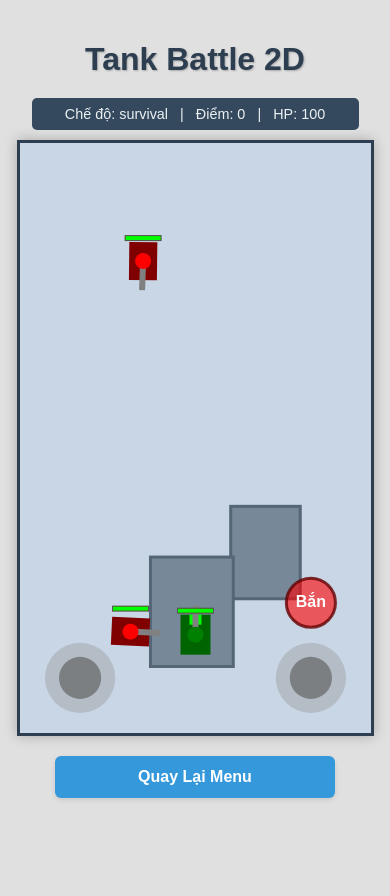
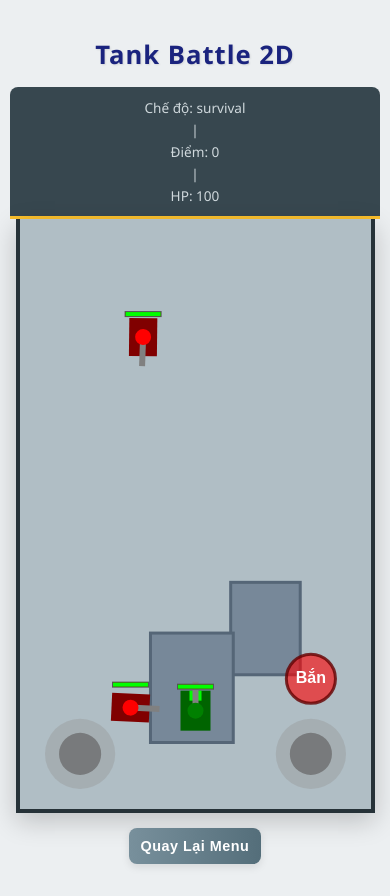
Before and after one commit to nhut0902-pr/Game-tank, a plain HTML site: page index.html in a window 390 px wide. Both pictures are taken after a click on the button "🔥 Sinh Tồn". Before the commit the page ends 864 px from the top, so only its background shows below. Drawn offline with Linux system fonts and the light colour scheme.

Commit message:
Update style.css

```diff
--- a/style.css
+++ b/style.css
@@ -1,14 +1,15 @@
 body {
-    font-family: Arial, sans-serif;
+    font-family: 'Segoe UI', Tahoma, Geneva, Verdana, sans-serif; /* Font hiện đại hơn */
     display: flex;
-    justify-content: center; /* Căn giữa main-container */
-    align-items: flex-start; /* Căn main-container lên trên */
-    min-height: 100vh; /* Đảm bảo body chiếm toàn bộ chiều cao */
-    background-color: #e0e0e0; /* Màu nền nhẹ nhàng hơn */
+    justify-content: center;
+    align-items: flex-start;
+    min-height: 100vh;
+    background-color: #ECEFF1; /* Light Blue Grey */
     margin: 0;
-    padding-top: 20px;
-    overflow-y: auto; /* Cho phép cuộn nếu nội dung dài */
-    color: #333;
+    padding: 20px 10px; /* Padding chung */
+    overflow-y: auto;
+    color: #37474F; /* Darker Blue Grey for text */
+    box-sizing: border-box;
 }
 
 .main-container {
@@ -16,116 +17,184 @@ body {
     flex-direction: column;
     align-items: center;
     width: 100%;
-    max-width: 900px; /* Giới hạn chiều rộng tối đa */
-    padding: 0 10px; /* Padding hai bên */
-    box-sizing: border-box;
+    max-width: 850px; /* Hơi rộng hơn một chút */
 }
 
-
 h1 {
-    color: #2c3e50; /* Màu đậm hơn */
-    margin-bottom: 20px;
-    font-size: 2em;
-    text-shadow: 1px 1px 2px #aaa;
+    color: #1A237E; /* Indigo Dark */
+    margin-bottom: 25px;
+    font-size: 2.2em;
+    font-weight: 700;
+    text-shadow: 1px 1px 2px rgba(0,0,0,0.1);
+    letter-spacing: 1px;
 }
 
 #menuScreen, #gameOverScreen {
-    background-color: #f9f9f9;
-    padding: 25px;
-    border-radius: 10px;
-    box-shadow: 0 4px 15px rgba(0,0,0,0.15);
+    background-color: #FFFFFF; /* White */
+    padding: 20px 30px;
+    border-radius: 12px;
+    box-shadow: 0 5px 20px rgba(0, 0, 0, 0.12);
     text-align: center;
     width: 100%;
-    max-width: 450px; /* Giới hạn chiều rộng menu */
-    margin-bottom: 20px;
+    max-width: 480px;
+    margin-bottom: 25px;
+    border: 1px solid #CFD8DC; /* Light border */
 }
 
 #menuScreen h2, #gameOverScreen h2 {
-    color: #34495e;
+    color: #3F51B5; /* Indigo */
     margin-top: 0;
-    margin-bottom: 20px;
+    margin-bottom: 25px;
+    font-size: 1.6em;
+    font-weight: 600;
 }
 
-.mode-button, #restartBtn, #menuFromGameOverBtn, #backToMenuBtn {
-    display: block; /* Mỗi nút một hàng */
-    width: 80%; /* Chiều rộng nút */
-    max-width: 280px; /* Giới hạn chiều rộng tối đa của nút */
-    padding: 12px 15px;
-    margin: 10px auto; /* Căn giữa và tạo khoảng cách */
-    background-color: #3498db; /* Màu xanh dương đẹp */
+.mode-button, #restartBtn, #menuFromGameOverBtn, #backToMenuBtn.ingame-button {
+    display: block;
+    width: 90%;
+    max-width: 300px;
+    padding: 14px 20px;
+    margin: 12px auto;
+    background-image: linear-gradient(to right, #42A5F5, #1E88E5); /* Blue Gradient */
     color: white;
     border: none;
-    border-radius: 6px;
+    border-radius: 8px;
     cursor: pointer;
-    font-size: 1em;
-    font-weight: bold;
-    transition: background-color 0.2s ease, transform 0.1s ease;
+    font-size: 1.05em;
+    font-weight: 600;
+    letter-spacing: 0.5px;
+    transition: all 0.25s ease-in-out;
+    box-shadow: 0 3px 8px rgba(0, 0, 0, 0.1);
+}
+
+.mode-button:hover, #restartBtn:hover, #menuFromGameOverBtn:hover, #backToMenuBtn.ingame-button:hover {
+    background-image: linear-gradient(to right, #1E88E5, #0D47A1); /* Darker Blue Gradient */
+    box-shadow: 0 4px 12px rgba(0, 0, 0, 0.15);
+    transform: translateY(-2px);
+}
+.mode-button:active, #restartBtn:active, #menuFromGameOverBtn:active, #backToMenuBtn.ingame-button:active {
+    transform: translateY(0px);
     box-shadow: 0 2px 5px rgba(0,0,0,0.1);
 }
 
-.mode-button:hover, #restartBtn:hover, #menuFromGameOverBtn:hover, #backToMenuBtn:hover {
-    background-color: #2980b9; /* Màu đậm hơn khi hover */
+#highScoreDisplay {
+    margin-top: 30px;
+    padding-top: 20px;
+    border-top: 2px dashed #B0BEC5; /* Dashed border */
 }
-.mode-button:active, #restartBtn:active, #menuFromGameOverBtn:active, #backToMenuBtn:active {
-    transform: translateY(1px); /* Hiệu ứng nhấn nút */
-}
-
-
-#highScoreDisplay {
-    margin-top: 25px;
-    padding-top: 15px;
-    border-top: 1px solid #ddd;
+#highScoreDisplay h3 {
+    color: #00796B; /* Teal Dark */
+    margin-bottom: 15px;
+    font-size: 1.3em;
 }
 #highScoreDisplay p {
-    margin: 8px 0;
-    font-size: 0.95em;
-    color: #555;
+    margin: 10px 0;
+    font-size: 1em;
+    color: #455A64; /* Blue Grey Darker */
 }
 #highScoreDisplay span {
     font-weight: bold;
-    color: #e67e22; /* Màu cam cho điểm cao */
+    color: #FF6F00; /* Amber Dark */
 }
 
-
 #gameArea {
-    display: flex; /* Sắp xếp game-container và status-bar */
+    display: none; /* Sẽ được JS đổi thành 'flex' */
     flex-direction: column;
     align-items: center;
+    width: 100%;
+}
+
+.status-bar {
+    background-color: #37474F; /* Darker Blue Grey */
+    color: #CFD8DC; /* Light Blue Grey text */
+    padding: 10px 15px;
+    border-radius: 8px 8px 0 0; /* Bo tròn góc trên */
+    font-size: 0.95em;
+    font-weight: 500;
+    width: 100%;
+    max-width: 800px; /* Phù hợp với max width của canvas */
+    box-sizing: border-box;
+    text-align: center;
+    border-bottom: 3px solid #FBC02D; /* Yellow Accent */
+    display: flex; /* Sắp xếp các span trên một hàng */
+    justify-content: space-around; /* Phân bố đều không gian */
+    flex-wrap: wrap; /* Cho phép xuống hàng nếu không đủ chỗ */
+}
+.status-bar span {
+    margin: 2px 5px; /* Khoảng cách nhỏ giữa các mục */
+    white-space: nowrap; /* Ngăn text xuống dòng giữa chừng */
 }
 
 .game-container {
-    border: 3px solid #2c3e50; /* Viền đậm hơn */
-    box-shadow: 0 0 12px rgba(0,0,0,0.25);
-    display: inline-block; /* Để border ôm sát canvas */
-    margin-bottom: 10px; /* Khoảng cách với status bar */
+    border: 4px solid #263238; /* Darkest Blue Grey border */
+    border-top: none; /* Bỏ viền trên vì đã có status-bar */
+    box-shadow: 0 8px 25px rgba(0, 0, 0, 0.2);
+    display: inline-block;
+    line-height: 0; /* Loại bỏ khoảng trắng thừa dưới canvas */
 }
 
 #gameCanvas {
     display: block;
-    background-color: #c8d6e5; /* Màu nền canvas mới */
+    background-color: #B0BEC5; /* Blue Grey Light background for canvas */
     touch-action: none;
 }
 
-.status-bar {
-    background-color: #34495e; /* Nền tối cho status bar */
-    color: #ecf0f1; /* Chữ sáng */
-    padding: 8px 15px;
-    border-radius: 5px;
-    font-size: 0.9em;
-    width: calc(100% - 30px); /* Chiều rộng bằng canvas */
-    max-width: 800px; /* Phù hợp với max width của canvas */
-    box-sizing: border-box;
-    text-align: center;
-    margin-bottom: 10px;
+#backToMenuBtn.ingame-button {
+    margin-top: 15px;
+    background-image: linear-gradient(to right, #78909C, #546E7A); /* Grey Gradient */
+    width: auto; /* Để nút co giãn theo nội dung */
+    padding: 10px 25px;
 }
-.status-bar span {
-    margin: 0 8px;
+#backToMenuBtn.ingame-button:hover {
+    background-image: linear-gradient(to right, #546E7A, #37474F);
 }
 
 #gameOverScreen p {
-    font-size: 1.1em;
-    margin: 10px 0;
+    font-size: 1.15em;
+    margin: 12px 0;
+    color: #424242; /* Dark Grey */
 }
-#gameOverScreen span {
-    font-weight: bold;
+#gameOverScreen #finalScore, #gameOverScreen #finalWave {
+    color: #D32F2F; /* Red Dark */
+    font-size: 1.2em;
 }
+
+/* Responsive adjustments */
+@media (max-width: 600px) {
+    h1 {
+        font-size: 1.8em;
+        margin-bottom: 15px;
+    }
+    .mode-button, #restartBtn, #menuFromGameOverBtn, #backToMenuBtn.ingame-button {
+        font-size: 0.95em;
+        padding: 12px 15px;
+    }
+    .status-bar {
+        font-size: 0.85em;
+        padding: 8px 10px;
+        flex-direction: column; /* Stack các mục status trên mobile */
+        align-items: center;
+    }
+    .status-bar span {
+        margin: 3px 0; /* Khoảng cách dọc khi stack */
+    }
+    #menuScreen, #gameOverScreen {
+        padding: 20px;
+    }
+    #highScoreDisplay h3 {
+        font-size: 1.1em;
+    }
+     #highScoreDisplay p {
+        font-size: 0.9em;
+    }
+}
+
+@media (max-width: 400px) {
+    h1 {
+        font-size: 1.6em;
+    }
+    .mode-button, #restartBtn, #menuFromGameOverBtn, #backToMenuBtn.ingame-button {
+        font-size: 0.9em;
+        padding: 10px 12px;
+    }
+}
```
